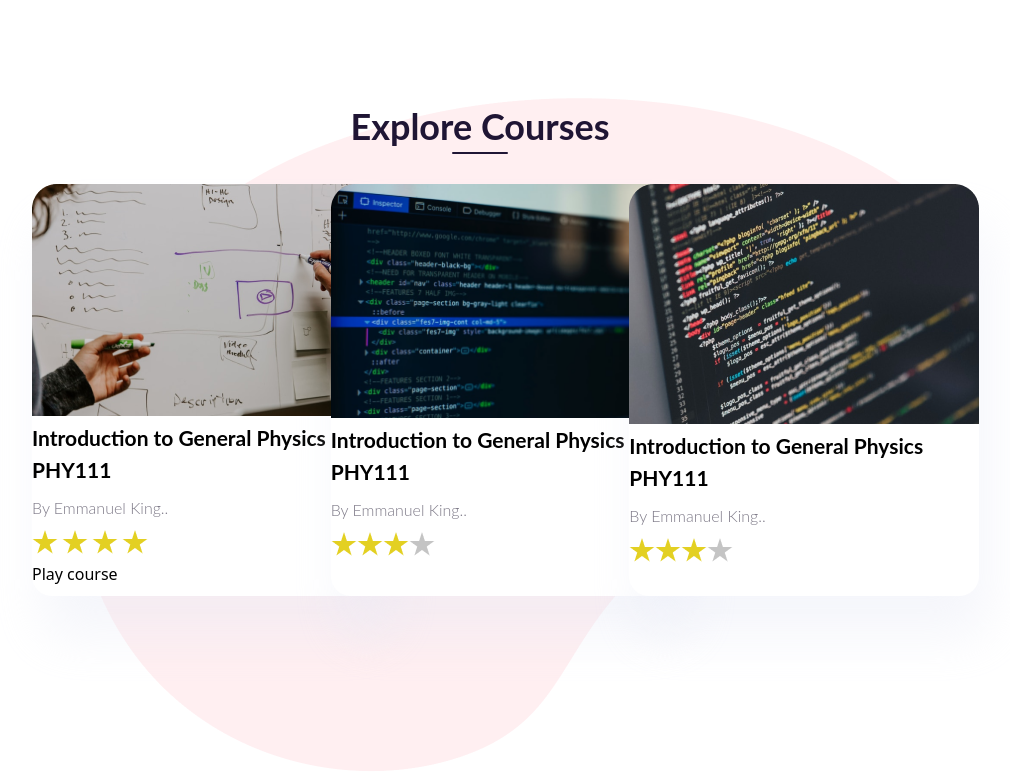
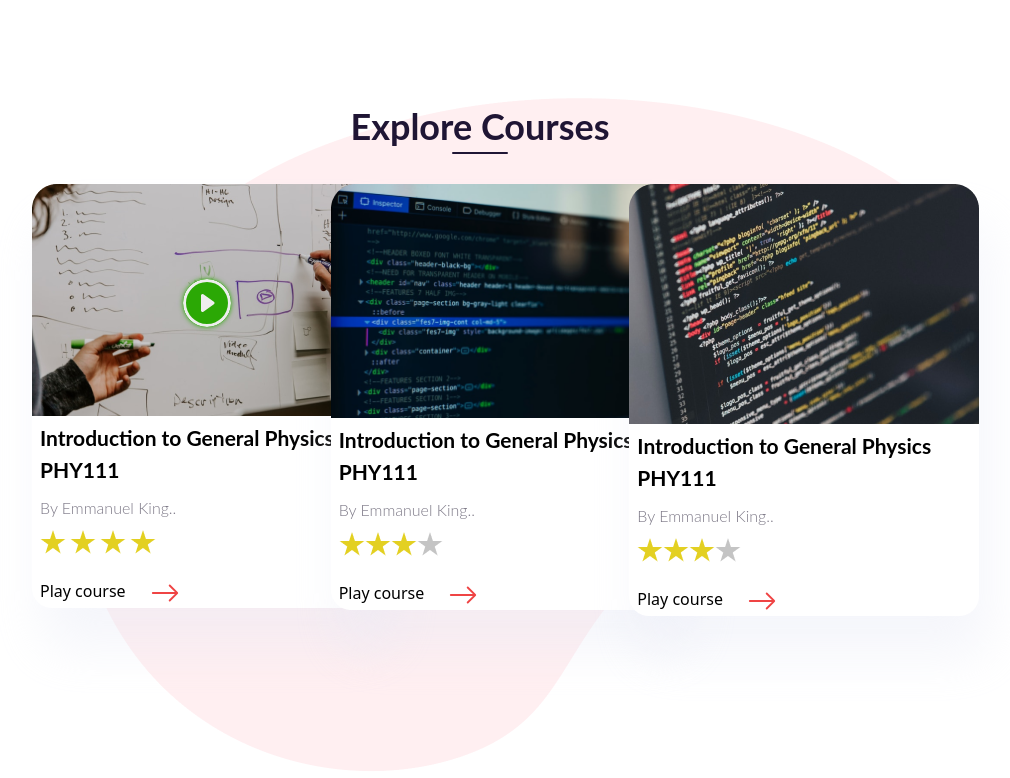
Before and after one commit to Ayomikuolatunji/college-next-page, a Next.js app: page / in a window 1280 px wide. Shown: the part 3687-4465 px from the top of the page, without its empty margins (160-1170 px from the left). Built offline with nearby package versions, Linux system fonts and the light colour scheme.

Commit message:
new changed accross

```diff
--- a/components/courses/Course.js
+++ b/components/courses/Course.js
@@ -1,6 +1,7 @@
 import { Box, Grid } from '@mui/material';
 import Image from 'next/image';
 import React from 'react'
+import {BsPlayCircle,BsArrowRight} from "react-icons/bs"
 import styled from "styled-components";
 import c1 from "../../public/img/c1.png"
 import c2 from "../../public/img/c2.png"
@@ -14,6 +15,11 @@ const CoursesStyle=styled.div`
    width: 70%;
    margin: 30px auto 40px auto;
    position: relative;
+
+   @media (max-width:640px){
+     width: 80%;
+     margin-top: 160px;
+   }
 `
 const Title=styled.div`
      margin: 30px;
@@ -45,12 +51,14 @@ const Title=styled.div`
 `
 const Item=styled.div`
       width: 350px;
-      height: 412px;
+      height: auto;
       background: #FFFFFF;
       /* drop shadow */
       box-shadow: 10px 40px 50px rgba(229, 233, 246, 0.4);
       border-radius: 20px;
-
+        @media (max-width:640px){
+          margin-top: 30px;
+        }
       h1{
         font-family: 'Lato';
         font-style: normal;
@@ -60,6 +68,7 @@ const Item=styled.div`
         /* or 152% */
         color: #000000;
         mix-blend-mode: normal;
+        padding:0 8px;
       }
       h3{
         font-family: 'Lato';
@@ -67,11 +76,54 @@ const Item=styled.div`
         font-weight: 300;
         font-size: 16px;
         line-height: 28px;
+        padding: 0 8px;
         /* identical to box height, or 175% */
         color: #7D7987;
         mix-blend-mode: normal;
         margin: 8px 0;
 
+      }
+      .btn{
+        background-color: #1c87c9;
+        -webkit-border-radius: 60px;
+        border-radius: 60px;
+        border: none;
+        color: #eeeeee;
+        cursor: pointer;
+        display: inline-block;
+        font-family: sans-serif;
+        text-align: center;
+        text-decoration: none;
+        animation: glowing 1300ms infinite;
+
+         @keyframes glowing {
+            0% {
+              background-color: #2ba805;
+              box-shadow: 0 0 3px #2ba805;
+            }
+            50% {
+              background-color: #49e819;
+              box-shadow: 0 0 10px #49e819;
+            }
+            100% {
+              background-color: #2ba805;
+              box-shadow: 0 0 3px #2ba805;
+            }
+        }
+         @keyframes glowing {
+            0% {
+              background-color: #2ba805;
+              box-shadow: 0 0 5px #2ba805;
+            }
+            50% {
+              background-color: #49e819;
+              box-shadow: 0 0 20px #49e819;
+            }
+            100% {
+              background-color: #2ba805;
+              box-shadow: 0 0 5px #2ba805;
+            }
+          }
       }
 `
 export default function Course() {
@@ -84,24 +136,23 @@ export default function Course() {
             <Grid container div columns={12}>
                  <Grid item md={4} xs={12}>
                      <Item>
-                          <div className="img-container">
+                          <div className="img-container relative">
                               <Image
                                src={c1}
                                alt={"img-c1"}
                               />
+                              <BsPlayCircle className='absolute top-1/2 text-5xl left-1/2 -translate-x-1/2 -translate-y-1/2 btn'/>
                           </div>
                           <h1>Introduction to General Physics PHY111</h1>
                           <h3> By Emmanuel King..</h3>
-                          <div className="start">
+                          <div className="start px-2">
                              <Image
                                src={cs1}
                                alt="imaage-cs1"
                              />
                           </div>
-
-
-                          <div className="play-course">
-                              <button>Play course</button>
+                          <div className="play-course px-2 mt-4">
+                              <button>Play course <BsArrowRight className="text-red-500 inline ml-5 text-3xl"/></button>
                           </div>
                      </Item>
                  </Grid>
@@ -115,11 +166,14 @@ export default function Course() {
                           </div>
                           <h1>Introduction to General Physics PHY111</h1>
                           <h3> By Emmanuel King..</h3>
-                          <div className="start">
+                          <div className="start px-2">
                              <Image
                                src={cs2}
                                alt="imaage-cs1"
                              />
+                          </div>
+                          <div className="play-course px-2 mt-4">
+                              <button>Play course <BsArrowRight className="text-red-500 inline ml-5 text-3xl"/></button>
                           </div>
                      </Item>
                  </Grid>
@@ -133,11 +187,14 @@ export default function Course() {
                           </div>
                           <h1>Introduction to General Physics PHY111</h1>
                           <h3> By Emmanuel King..</h3>
-                          <div className="start">
+                          <div className="start px-2">
                              <Image
                                src={cs2}
                                alt="imaage-cs1"
                              />
+                          </div>
+                          <div className="play-course px-2 mt-4">
+                              <button>Play course <BsArrowRight className="text-red-500 inline ml-5 text-3xl"/></button>
                           </div>
                      </Item>
                  </Grid>
--- a/components/header/headerstyle.js
+++ b/components/header/headerstyle.js
@@ -84,11 +84,12 @@ export const Line = styled.span`
 `;
 
 export const Overlay = styled.div`
-  position: absolute;
+  position: fixed;
   height: ${props => (props.open ? "50vh" : 0)};
   width: 100vw;
   background-color: black;
   transition: height 0.4s ease-in-out;
+  z-index: 999;
 
   @media (min-width: 769px) {
     display: none;
@@ -97,11 +98,11 @@ export const Overlay = styled.div`
 
 export const OverlayMenu = styled.ul`
   list-style: none;
-  position: absolute;
+  position: fixed;
   left: 50%;
   top: 45%;
   transform: translate(-50%, -50%);
-
+   z-index: 999;
   li {
     opacity: ${props => (props.open ? 1 : 0)};
     font-size: 25px;
```
